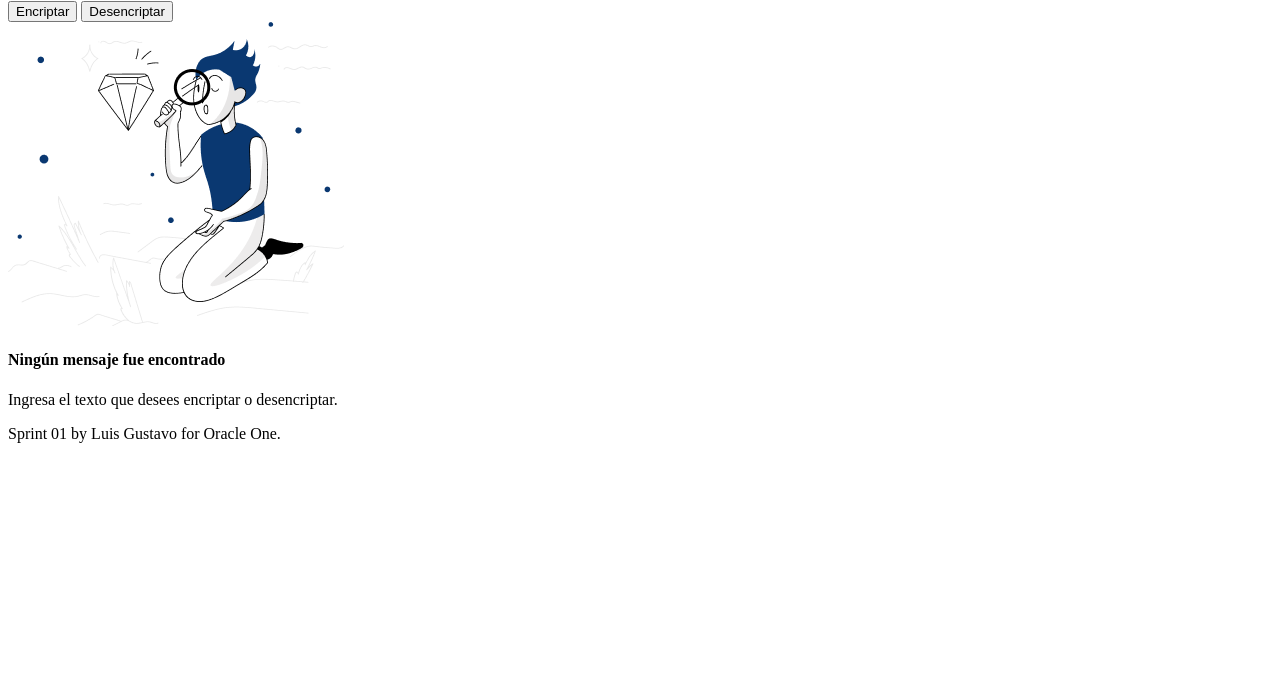
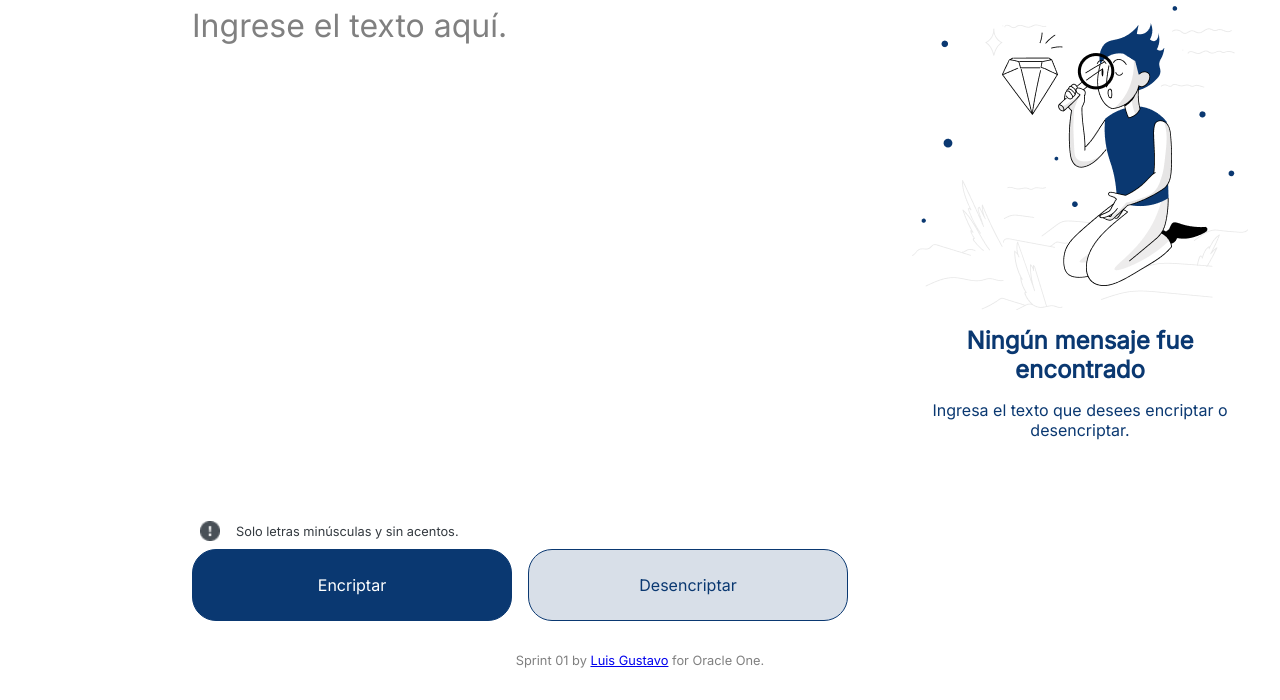
Before and after one commit to WichoGZF/encriptador-one, a plain HTML site: page index.html in a window 1280 px wide. Shown: the part 100-800 px from the top of the page. Drawn offline with Linux system fonts and the light colour scheme.

Commit message:
Finished style and structure

```diff
--- a/index.css
+++ b/index.css
@@ -1,15 +1,165 @@
-.dark-blue{
-    background-color: #0A3871;
+html{
+    width: 100%;
+    height: 100%;
 }
 
-.dark-blue_text{
-    background-color: #0A3871;
+body{
+    --dark-blue: #0A3871;
+    --light-blue: #D8DFE8;
+    --gray: #343A40;
+
+    padding: 2rem;
+
+    font-family: 'Inter', sans-serif;
+    height: 100%;
+
+    display: flex;
+    flex-direction: column;
+    box-sizing: border-box;
+    margin: 0px;
 }
 
-.gray{
-    background-color: #343A40;
+p, h1, h2, h3, h4, h5{
+    color: var(--dark-blue);
+    margin: 0px;
 }
 
-.gray-text{
-    color: #343A40;
+header{
+    flex: 0 0 10%;
 }
+
+main{
+    flex: 1 1 auto;
+    display: flex;
+    gap: 4rem;
+}
+
+footer{
+    margin-top: 2rem;
+    display: flex;
+    justify-content: center;
+}
+
+.input{
+    flex: 1 1 auto;
+    display: flex;
+    flex-direction: column;
+    padding-left: 10rem;
+}
+
+.input__input-container{
+    flex: 1 1 70%;
+}
+
+.input__input{
+    all: unset;
+    color: var(--dark-blue);
+    font-size: 2rem;
+    width: 100%;
+    height: 100%;
+    word-break: break-all;
+    word-wrap: normal;
+}
+
+.input__input::placeholder{
+    color: gray;
+    font-size: 2rem;
+    flex-basis: auto;
+    text-align: start;
+}
+
+.input__notify-icon{
+    width: 20px;
+    height: 20px;
+}
+
+.input__notify-text{
+    font-size: .8rem;
+    text-align: center;
+    color: var(--gray);
+}
+
+.input__alert{
+    padding: .5rem;
+}
+
+.input__button{
+    all: unset;
+    height: 70px;
+    flex: 1 1 50%;
+    border: 1px solid white;
+    text-align: center;
+    border-radius: 1.5rem;
+    cursor: pointer;
+}
+.input__button--dark{
+    background-color: var(--dark-blue);
+    color: white;
+    border-color: var(--dark-blue);
+}
+
+.input__button--light{
+    background-color: var(--light-blue);
+    color: var(--dark-blue);
+    border-color: var(--dark-blue);
+}
+
+.output{
+    flex: 1 1 30%;
+    display: flex;
+    flex-direction: column;
+    align-items: center;
+    gap: 1rem;
+}
+
+.output>p, .output>h2{
+    text-align: center;
+}
+
+.row{
+    flex-basis: auto;
+    display: flex;
+    gap: 1rem;
+    align-items: center;
+}
+
+.footer__text{
+    color: gray;
+    font-size: .80rem;
+}
+
+@media (max-width: 768px) {
+    /* … */
+    main{
+        flex-direction: column;
+    }
+
+    .input{
+        padding-left: 0px;
+    }
+
+    .output{
+        flex-basis: content;
+        flex-grow: 0;
+    }
+
+    .output__image{
+        display: none;
+    }
+}
+
+@media (max-width: 375px) {
+    /* … */
+    body{
+        padding: .5rem;
+    }
+
+    .input__button-container{
+        flex-direction: column;
+    }
+
+    .input__button{
+       width: 100%;
+       flex-basis: 70px;
+    }
+}
--- a/index.html
+++ b/index.html
@@ -12,23 +12,25 @@
     <meta name="description" content="">
     <meta name="viewport" content="width=device-width, initial-scale=1">
     <link rel="stylesheet" href="./index.css">
+    <link rel="preconnect" href="https://fonts.googleapis.com">
+    <link rel="preconnect" href="https://fonts.gstatic.com" crossorigin>
+    <link href="https://fonts.googleapis.com/css2?family=Inter&display=swap" rel="stylesheet">
 </head>
 
 <body>
-    <!--[if lt IE 7]>
-            <p class="browsehappy">You are using an <strong>outdated</strong> browser. Please <a href="#">upgrade your browser</a> to improve your experience.</p>
-        <![endif]-->
-
     <header>
         <img src="./assets/allura_logo.png">
     </header>
     <main>
         <section class="input">
-            <input type="text">
-            <div class="row">
+            <div class="input__input-container">
+                <textarea placeholder="Ingrese el texto aquí." class="input__input" cols="40" wrap="hard"></textarea>
+            </div>
+            <div class="input__alert row">
                 <img src="./assets/notify_icon.png" class="input__notify-icon">
+                <p class="input__notify-text">Solo letras minúsculas y sin acentos.</p>
             </div>
-            <div class="row">
+            <div class="row input__button-container">
                 <button class="input__button input__button--dark">
                     Encriptar
                 </button>
@@ -39,11 +41,11 @@
         </section>
         <section class="output">
             <img src="./assets/illustration.png" class="output__image">
-            <h4 class="output__header">
+            <h2 class="output__header">
                 <bold>
                     Ningún mensaje fue encontrado
                 </bold>
-            </h4>
+            </h2>
             <p output="output__subheader">
                 Ingresa el texto que desees encriptar o desencriptar.
             </p>
@@ -51,7 +53,7 @@
     </main>
     <footer class="footer">
         <p class="footer__text">
-            Sprint 01 by Luis Gustavo for Oracle One.
+            Sprint 01 by <a href="https://www.linkedin.com/in/wichogzf/">Luis Gustavo</a> for Oracle One.
         </p>
     </footer>
 
```
